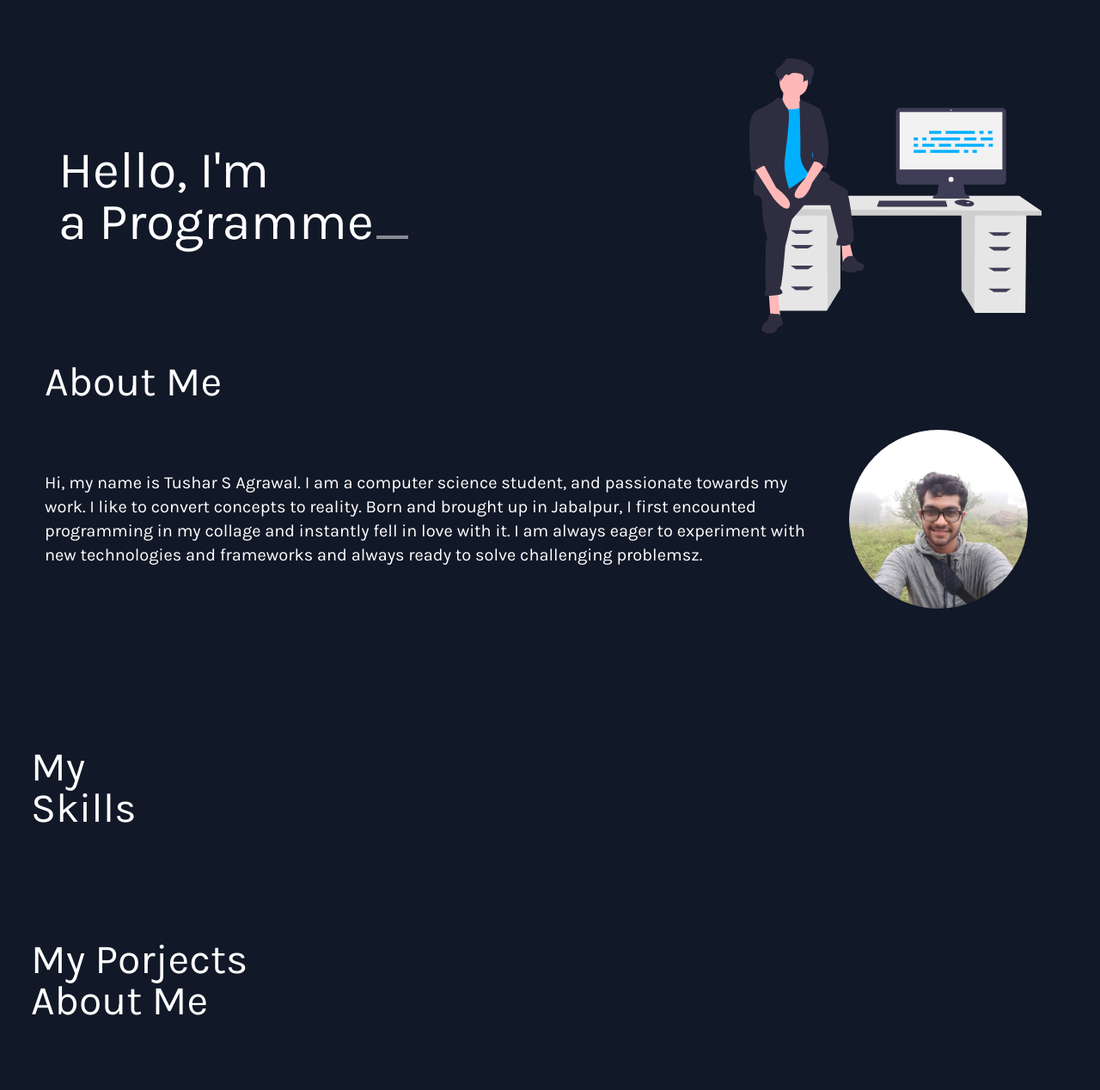
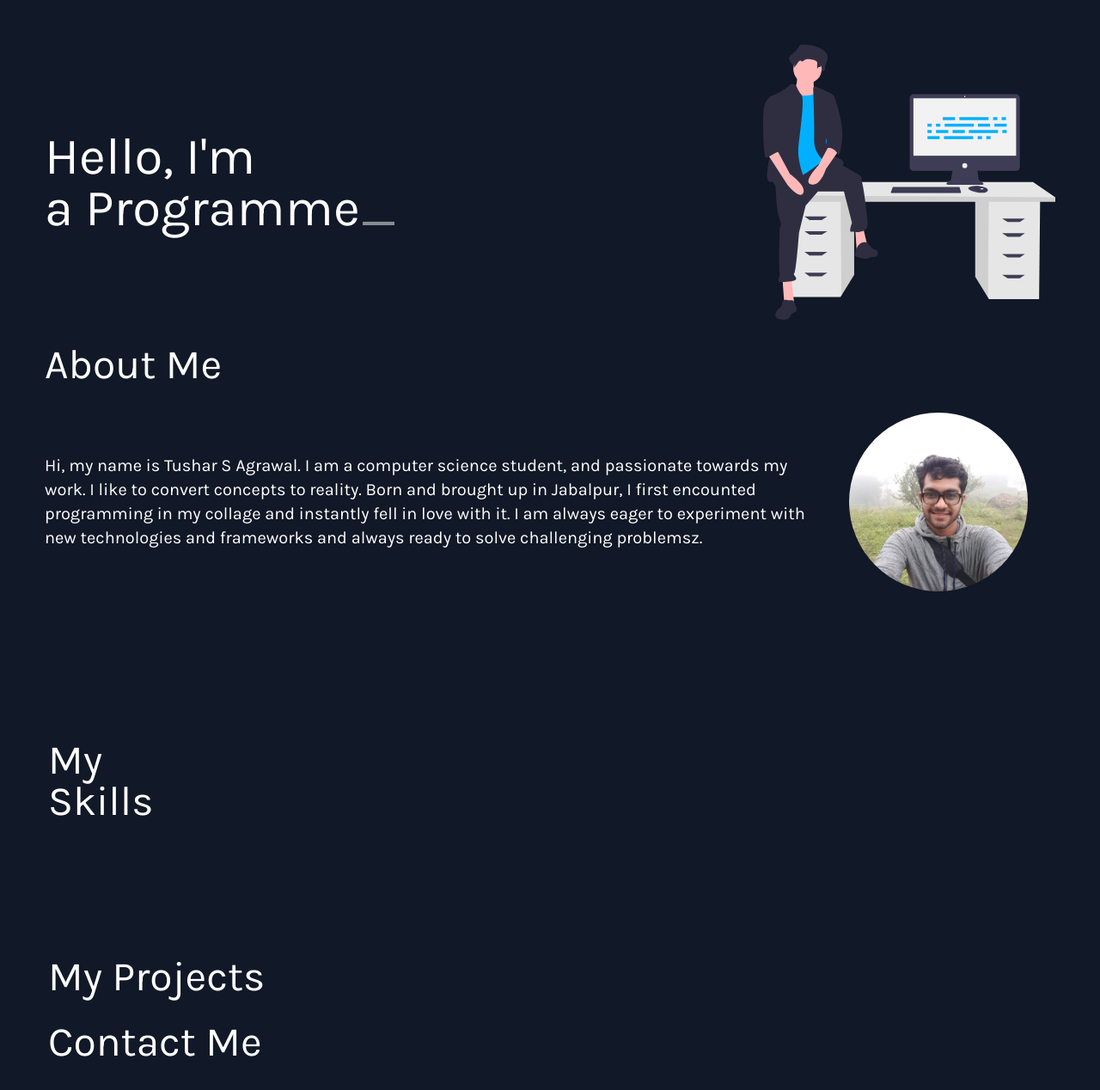
Before and after one commit to TusharYaar/Portfolio, a website: page public/index.html in a window 1280 px wide. Shown: the whole page at 86% size. Before the commit the page ends 1224 px from the top, so only its background shows below. Drawn offline with Linux system fonts and the light colour scheme.

Commit message:
css updates

```diff
--- a/public/index.html
+++ b/public/index.html
@@ -19,19 +19,19 @@
   </head>
   <body class="bg-gray-900 text-white md:p-9">
     <div class="">
-      <section id="home" class="flex flex-row justify-between items-center m-8">
-        <div id="introTypewriter" class="text-6xl">
+      <section id="home" class="flex flex-row justify-between items-center m-4">
+        <div id="introTypewriter" class="text-4xl sm:text-6xl">
           <p>Hello, I'm</p>
           <span id="cursor" class="animate-pulse">_</span>
         </div>
         <img
           src="./images/undraw_feeling_proud_qne1.svg"
           alt="Person sitting on the desk"
-          class="max-h-80"
+          class="max-h-80 hidden md:inline-block"
         />
       </section>
-      <section id="about" class="m-4">
-        <h2 class="text-5xl mb-4">About Me</h2>
+      <section id="about" class="mx-4 my-7">
+        <h2 class="text-3xl md:text-5xl mb-4">About Me</h2>
         <div class="flex items-center flex-col md:flex-row justify-end">
           <p class="text-lg md:text-xl order-2 md:order-first">
             Hi, my name is Tushar S Agrawal. I am a computer science student,
@@ -45,7 +45,7 @@
             src="./images/profilepic2.jpeg"
             alt="Profile Picture"
             id="profile-picture"
-            class="mx-8 my-8 md:my-4 w-52 h-52 rounded-full"
+            class="mx-8 my-8 md:my-4 w-52 h-52 rounded-full "
           />
         </div>
       </section>
@@ -55,10 +55,10 @@
       <!-- Skills Section -->
       <section
         id="skillsSection"
-        class="flex flex-col md:flex-row justify-between items-center"
+        class="flex flex-col md:flex-row justify-between items-center px-5 my-7"
       >
-        <h2 class="text-5xl">My Skills</h2>
-        <div class="flex flex-grow mx-5 px-5 flex-col w-full" id="skillsDisplay">
+        <h2 class="text-3xl md:text-5xl self-start md:self-auto ">My Skills</h2>
+        <div class="flex flex-grow flex-col w-full" id="skillsDisplay">
           <div class="flex flex-grow m-5 px-5 skill" id="skill1">
             <img
               src="https://img.icons8.com/color/48/000000/javascript.png"
@@ -94,10 +94,10 @@
               <div class="relative">
                 <div
                   style="width: 0%"
-                  class="progressBar h-2 transition-width duration-1000 justify-center bg-pink-500 absolute top-0 left-0 z-10 rounded-l-full"
+                  class="progressBar h-2 transition-width duration-1000 justify-center bg-green-500 absolute top-0 left-0 z-10 rounded-l-full"
                 ></div>
                 <div
-                  class="w-full h-2 transition-opacity duration-500 opacity-0 justify-center bg-pink-200 absolute top-0 left-0 rounded-l-full rounded-r-full progressBarBackground"
+                  class="w-full h-2 transition-opacity duration-500 opacity-0 justify-center bg-green-200 absolute top-0 left-0 rounded-l-full rounded-r-full progressBarBackground"
                 ></div>
               </div>
             </div>
@@ -117,10 +117,10 @@
               <div class="relative">
                 <div
                   style="width: 0%"
-                  class="progressBar h-2 transition-width duration-1000 justify-center bg-pink-500 absolute top-0 left-0 z-10 rounded-l-full"
+                  class="progressBar h-2 transition-width duration-1000 justify-center bg-blue-500 absolute top-0 left-0 z-10 rounded-l-full"
                 ></div>
                 <div
-                  class="w-full h-2 transition-opacity duration-500 opacity-0 justify-center bg-pink-200 absolute top-0 left-0 rounded-l-full rounded-r-full progressBarBackground"
+                  class="w-full h-2 transition-opacity duration-500 opacity-0 justify-center bg-blue-200 absolute top-0 left-0 rounded-l-full rounded-r-full progressBarBackground"
                 ></div>
               </div>
             </div>
@@ -151,8 +151,8 @@
           </div>
         </div>
       </section>
-      <section id="projects"><h2 class="text-5xl">My Porjects</h2></section>
-      <section id="contact"><h2 class="text-5xl">About Me</h2></section>
+      <section id="projects" class="px-5 my-7"><h2 class="text-3xl md:text-5xl">My Projects</h2></section>
+      <section id="contact" class="px-5 my-7"><h2 class="text-3xl md:text-5xl">Contact Me</h2></section>
     </div>
     <script defer src="indexScript.js"></script>
   </body>
--- a/public/indexScript.js
+++ b/public/indexScript.js
@@ -110,6 +110,8 @@ function showSkills() {
       document
       .querySelector(`#${id} .skillImage`).setAttribute('src',skills[4*skillPage+i].image);
       document
+      .querySelector(`#${id} .skillImage`).setAttribute('alt',skills[4*skillPage+i].name);
+      document
       .querySelector(`#${id} .progressBarValue`).innerHTML = `${skills[4*skillPage+i].rating}%`
     document
       .querySelector(`#${id} .skillName`)
```
Also changed, not shown: public/style.css.
